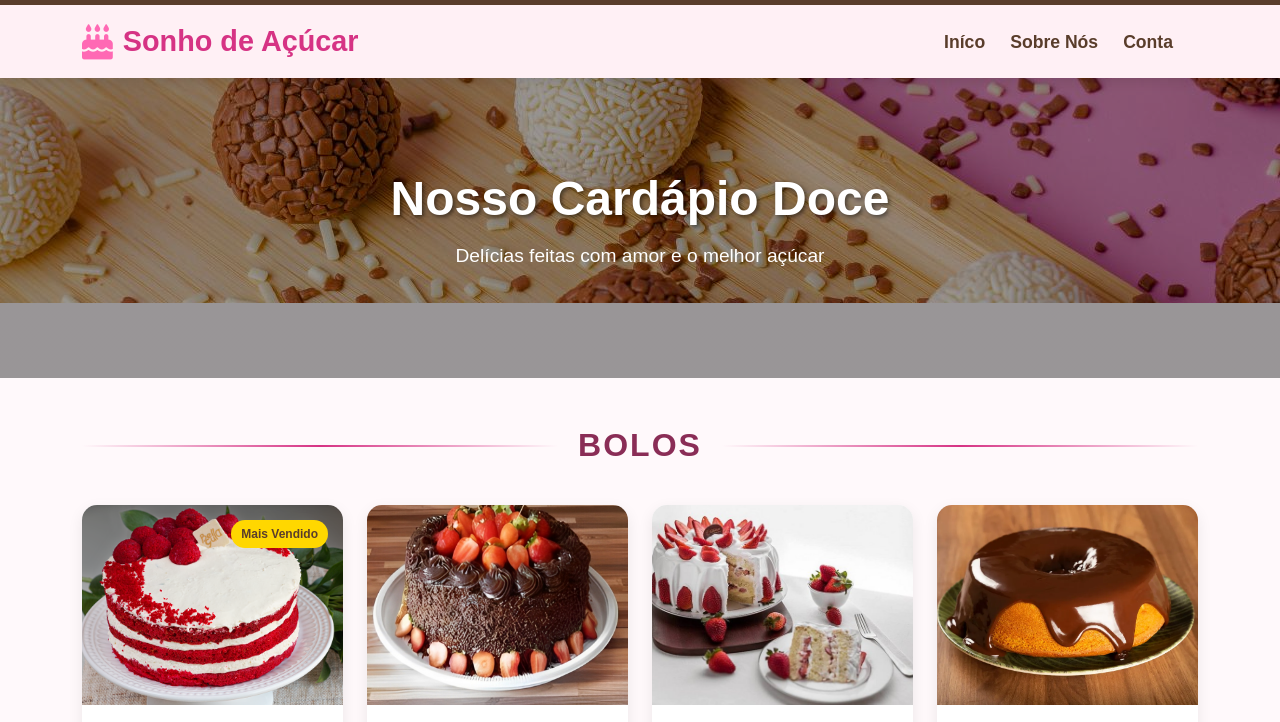
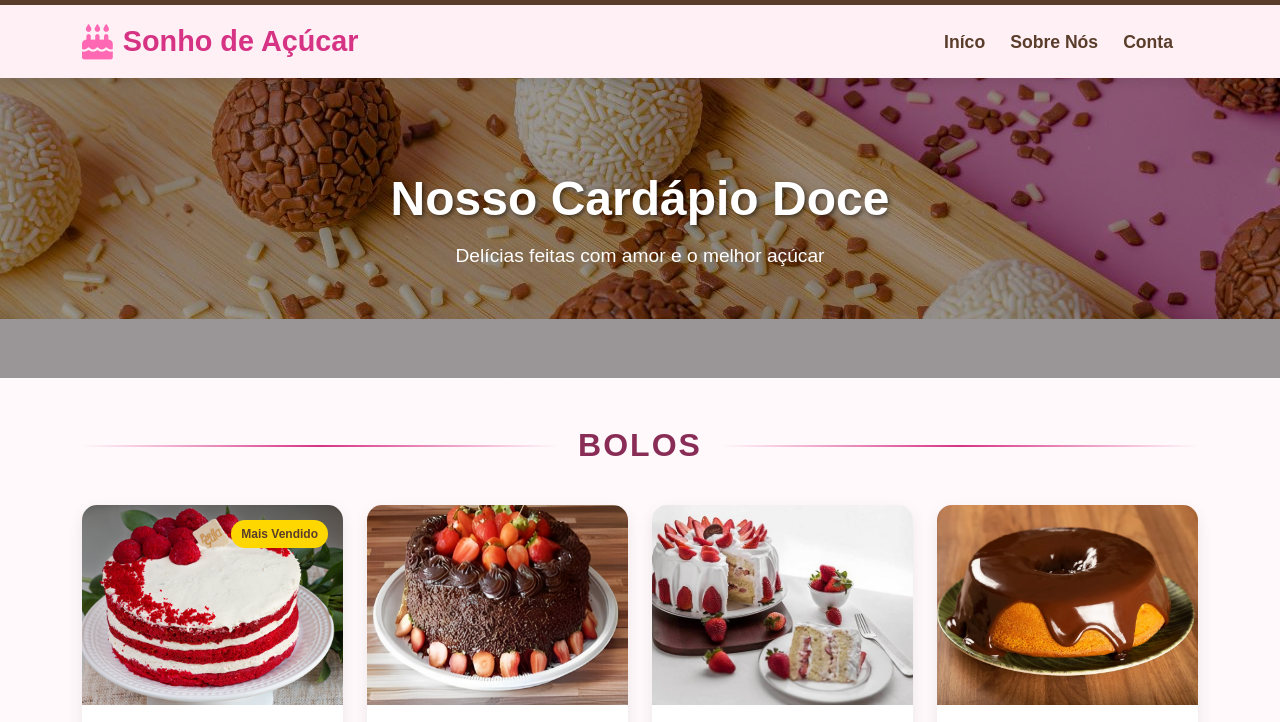
Before and after one commit to RBS4ntos/23-04-2025-confeitaria, a website: page delivery.html in a window 1280 px wide. Shown: the part 33-755 px from the top of the page. Drawn offline with nearby package versions, Linux system fonts and the light colour scheme.

Commit message:
Update delivery.css

```diff
--- a/delivery.css
+++ b/delivery.css
@@ -314,7 +314,7 @@ body {
     top: 0;
     left: 0;
     width: 100%;
-    height: 42%;
+    height: 44%;
     background-image: url('./doces.jpg');
     background-size: cover;
     background-position: center;
```
